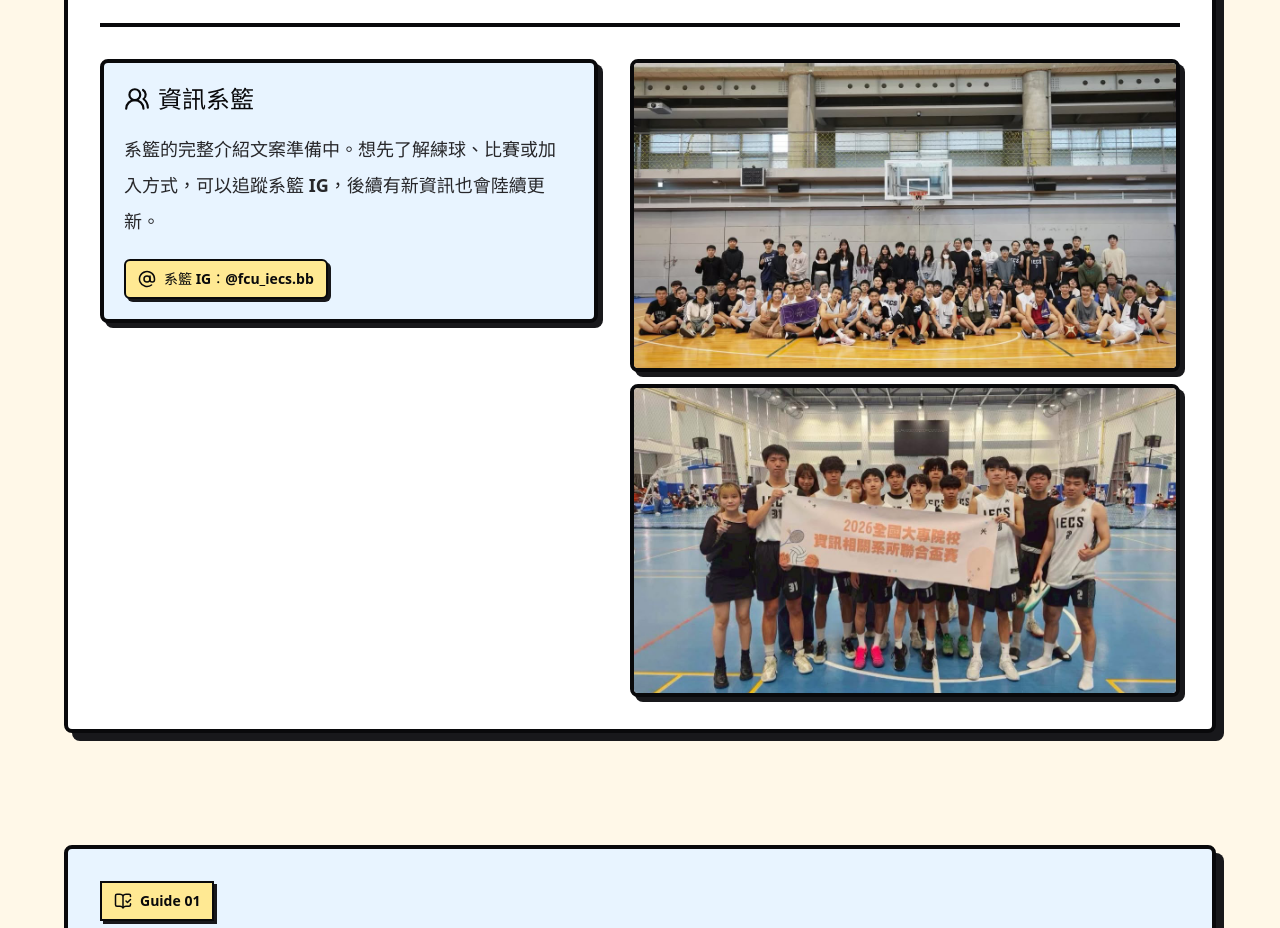
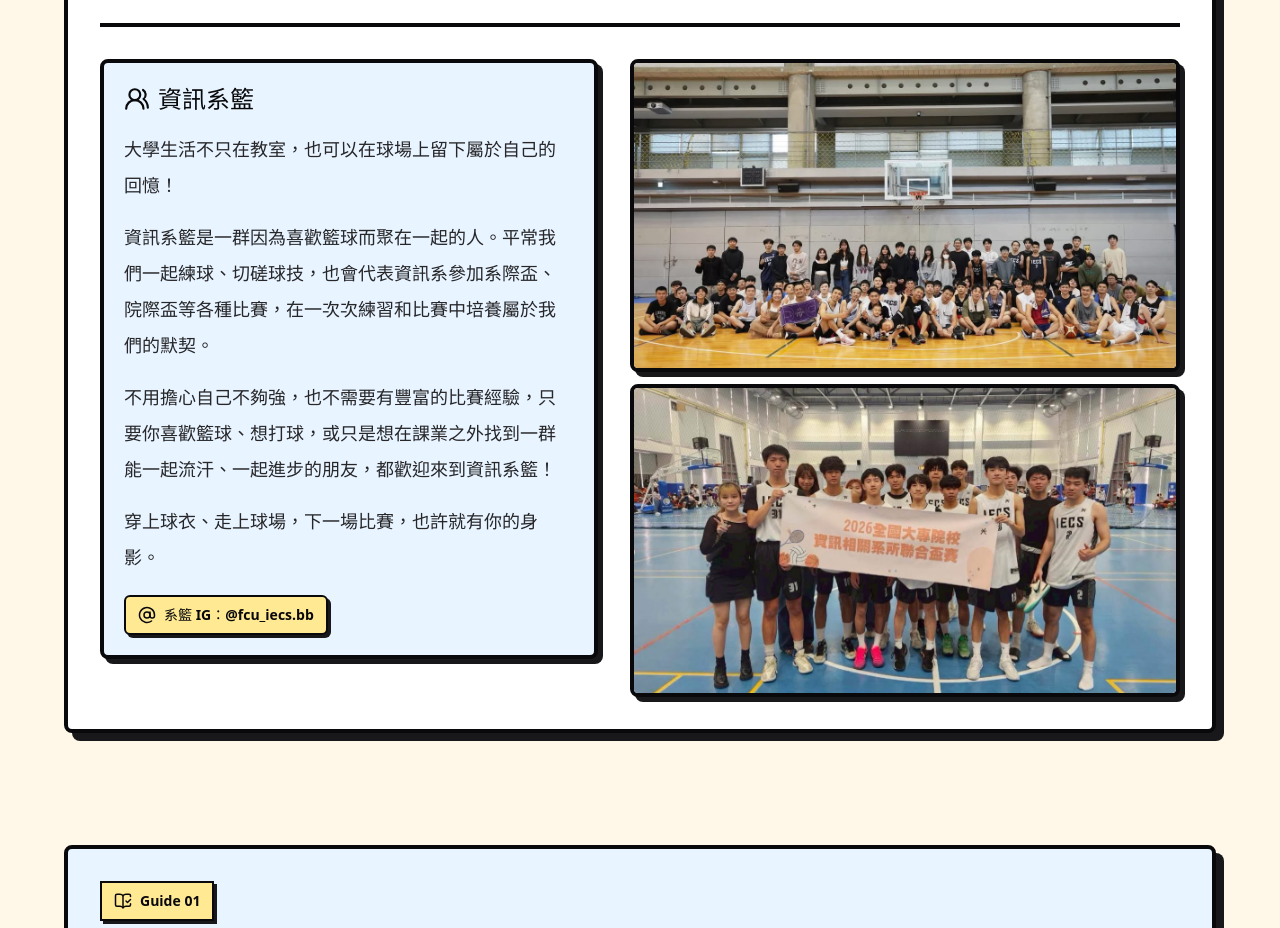
Before and after one commit to AllEnough/iecs_handbook, a React (Vite) app: page / in a window 1280 px wide. Shown: the part 8660-9588 px from the top of the page. Built offline with nearby package versions, Linux system fonts and the light colour scheme.

Commit message:
copy: add basketball team intro

```diff
--- a/src/components/SportsTeamSection.jsx
+++ b/src/components/SportsTeamSection.jsx
@@ -238,9 +238,16 @@ function SportsTeamSection() {
                     <UsersRound size={26} />
                     資訊系籃
                   </h3>
-                  <p className="mt-4 text-base font-bold leading-8 text-zinc-800 md:text-lg md:leading-9">
-                    系籃的完整介紹文案準備中。想先了解練球、比賽或加入方式，可以追蹤系籃 IG，後續有新資訊也會陸續更新。
-                  </p>
+                  <div className="mt-4 space-y-4 text-base font-bold leading-8 text-zinc-800 md:text-lg md:leading-9">
+                    <p>大學生活不只在教室，也可以在球場上留下屬於自己的回憶！</p>
+                    <p>
+                      資訊系籃是一群因為喜歡籃球而聚在一起的人。平常我們一起練球、切磋球技，也會代表資訊系參加系際盃、院際盃等各種比賽，在一次次練習和比賽中培養屬於我們的默契。
+                    </p>
+                    <p>
+                      不用擔心自己不夠強，也不需要有豐富的比賽經驗，只要你喜歡籃球、想打球，或只是想在課業之外找到一群能一起流汗、一起進步的朋友，都歡迎來到資訊系籃！
+                    </p>
+                    <p>穿上球衣、走上球場，下一場比賽，也許就有你的身影。</p>
+                  </div>
                   <a
                     href="https://www.instagram.com/fcu_iecs.bb?igsh=MTZlOXRnZjhhOWl6Mw=="
                     target="_blank"
```
